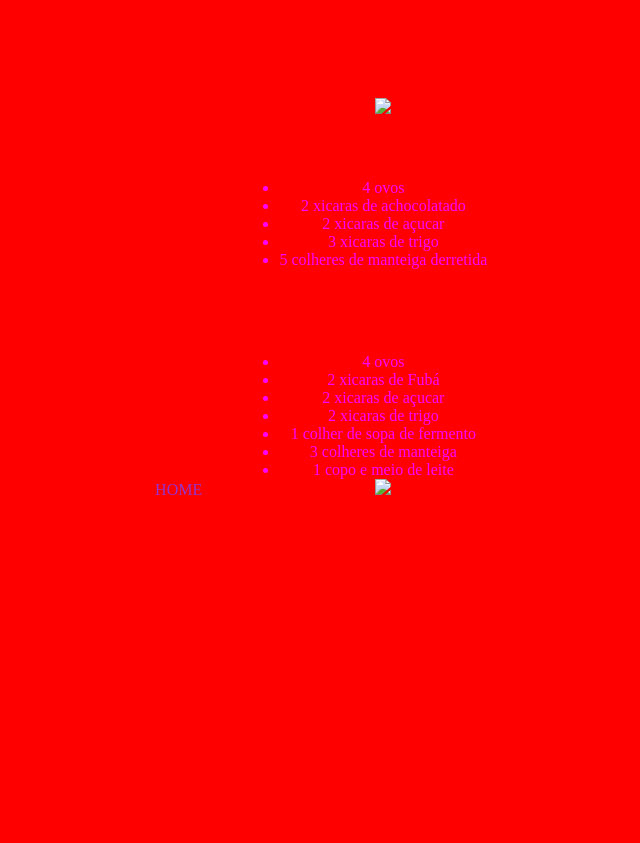
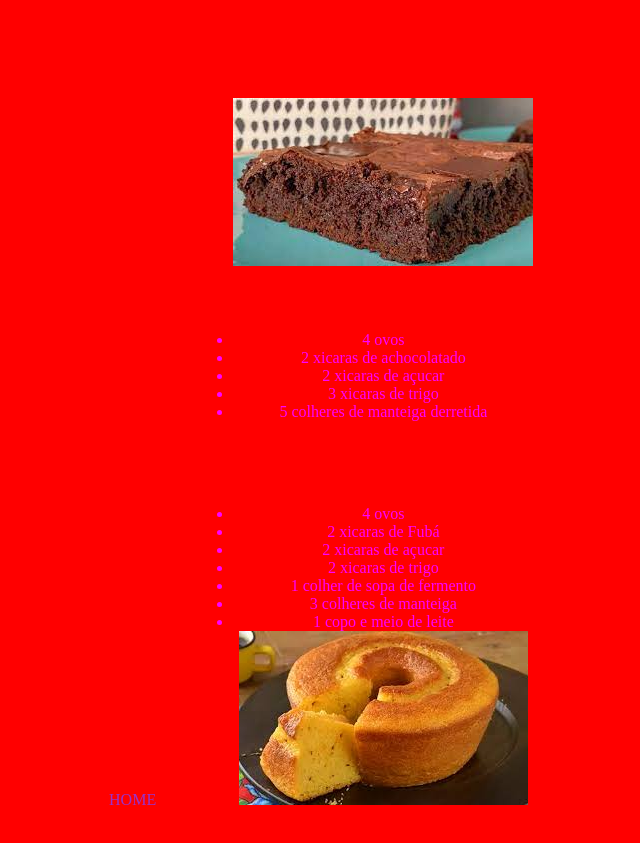
Before and after one commit to zvitinsz/receitas, a plain HTML site: page index.html in a window 1280 px wide. Shown: the part 61-904 px from the top of the page, without its empty margins (229-869 px from the left). Before the commit the page ends 800 px from the top, so only its background shows below. Drawn offline with Linux system fonts and the light colour scheme.

Commit message:
Update index.html

```diff
--- a/index.html
+++ b/index.html
@@ -16,7 +16,7 @@
 
     <a href="receitas2.html"> home </a>
 <ul class="lista">
-    <img src=bro.jpeg>
+    <img src="brownie.jpeg">
     <h4>Ingredientes:</h4>
     <li> 4 ovos</li>
     <li> 2 xicaras de achocolatado</li>
@@ -33,7 +33,7 @@
 <li>1 colher de sopa de fermento</li>
 <li>3 colheres de manteiga</li>
 <li>1 copo e meio de leite</li>
-<img src=bolof.jpeg>
+<img src="fuba.jpeg">
 
 
 </body>
```
